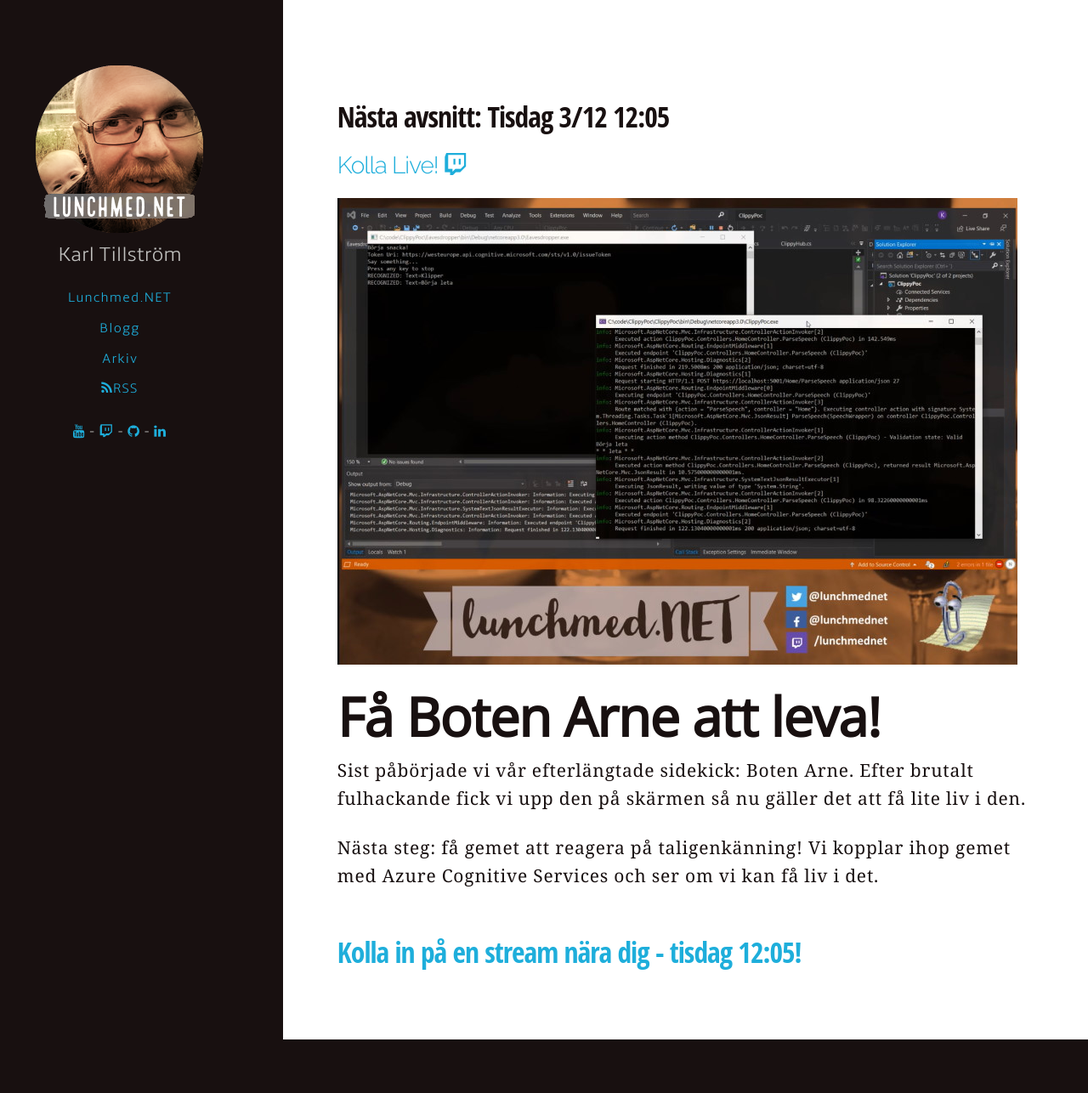
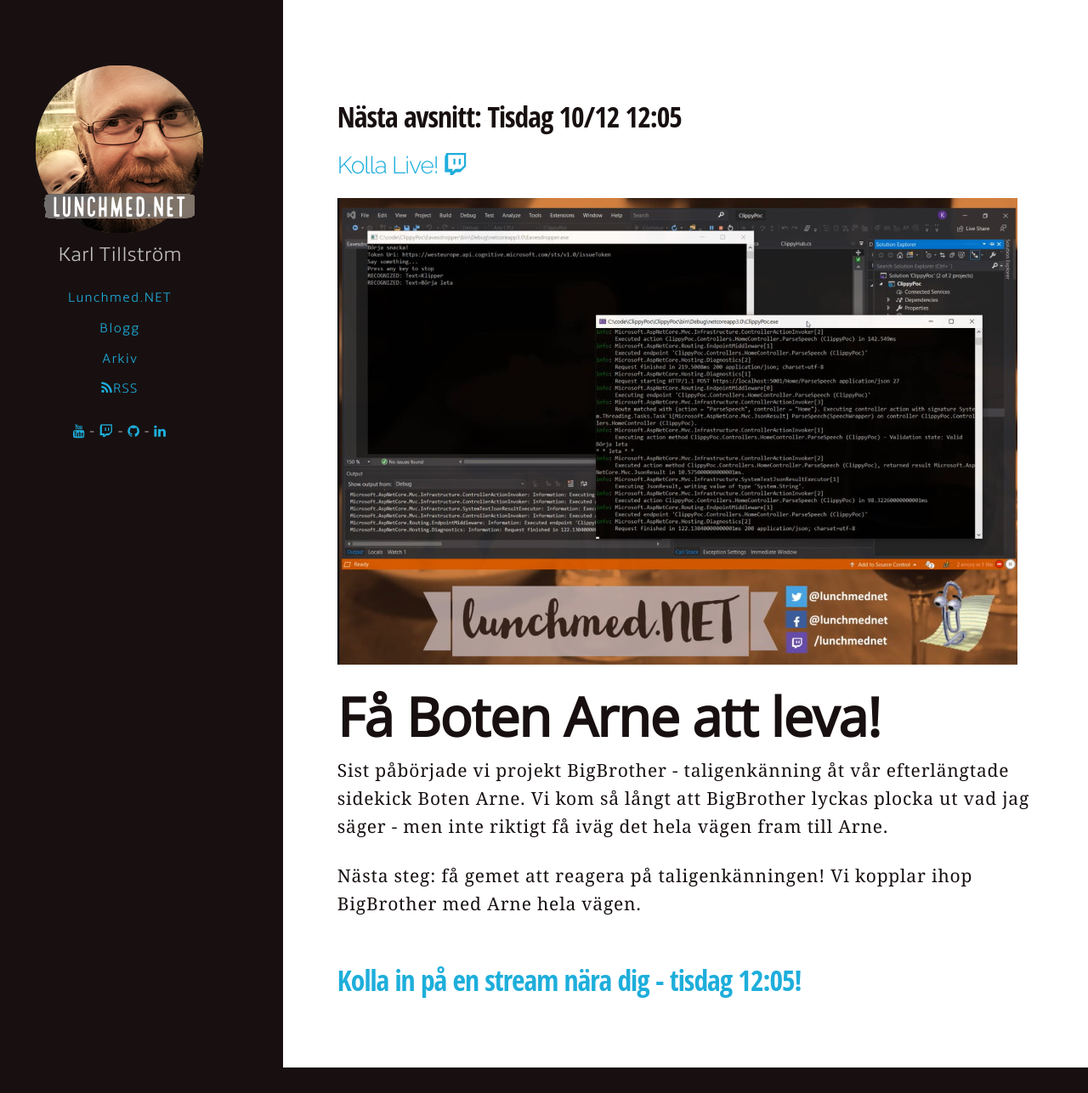
Before and after one commit to skarlman/LunchMed.NET, a Jekyll site: the page built from e6kommandeavsnitt.markdown, in a window 1280 px wide. Shown: the whole page at 85% size. Built offline with Jekyll 4.4.1, drawn with Linux system fonts in a browser that asks for light colours; nearby versions of some CDN libraries; some web fonts are replaced; before the commit the page ends 1253 px from its top, so only the background shows below that.

Commit message:
Update e6kommandeavsnitt.markdown

```diff
--- a/e6kommandeavsnitt.markdown
+++ b/e6kommandeavsnitt.markdown
@@ -1,14 +1,14 @@
 ---
 layout: singlepage
 ---
-## Nästa avsnitt: Tisdag 3/12 12:05
+## Nästa avsnitt: Tisdag 10/12 12:05
 ### [Kolla Live! <i class="fa fa-twitch"></i>](https://www.twitch.tv/lunchmednet)
 
 [![Parprogrammering med ett gem]({{ site.baseurl }}/images/e6.jpg "Parprogrammering med ett gem"){:.u-max-full-width}](https://www.twitch.tv/lunchmednet)
 
 # Få Boten Arne att leva!
-Sist påbörjade vi vår efterlängtade sidekick: Boten Arne. Efter brutalt fulhackande fick vi upp den på skärmen så nu gäller det att få lite liv i den.
+Sist påbörjade vi projekt BigBrother - taligenkänning åt vår efterlängtade sidekick Boten Arne. Vi kom så långt att BigBrother lyckas plocka ut vad jag säger - men inte riktigt få iväg det hela vägen fram till Arne.
 
-Nästa steg: få gemet att reagera på taligenkänning! Vi kopplar ihop gemet med Azure Cognitive Services och ser om vi kan få liv i det.
+Nästa steg: få gemet att reagera på taligenkänningen! Vi kopplar ihop BigBrother med Arne hela vägen.
 
 ## [Kolla in på en stream nära dig - tisdag 12:05!](https://www.twitch.tv/lunchmednet)
```
